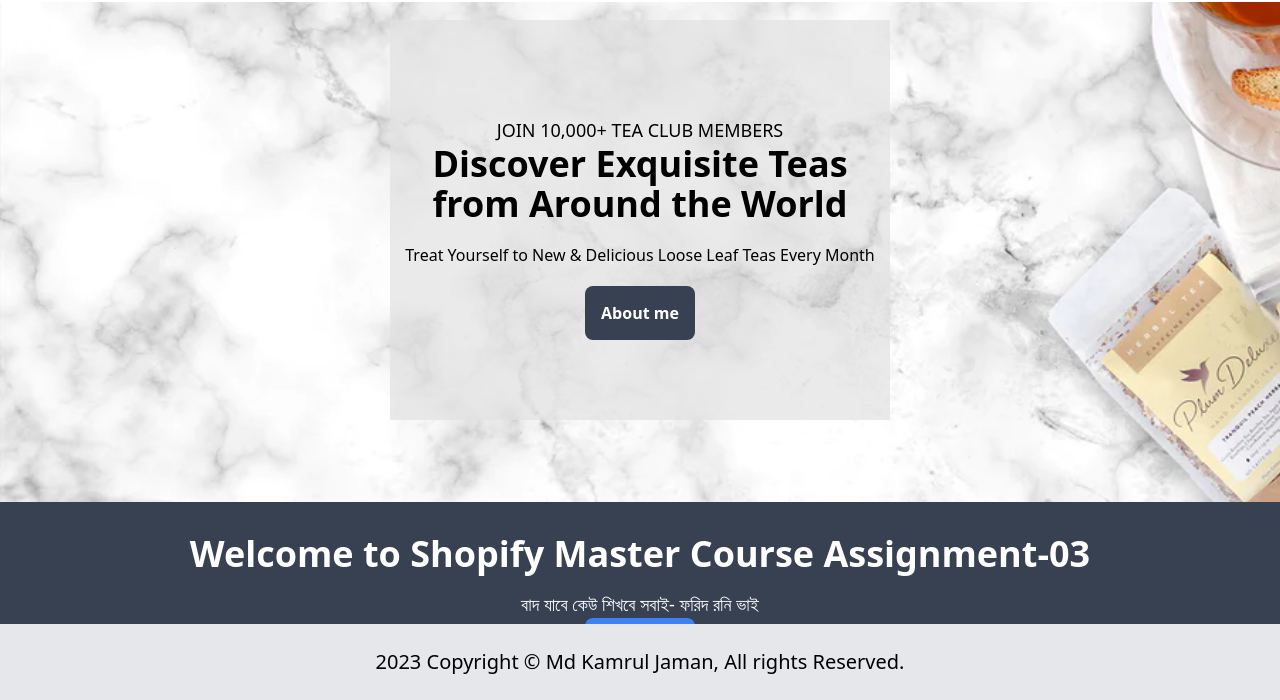
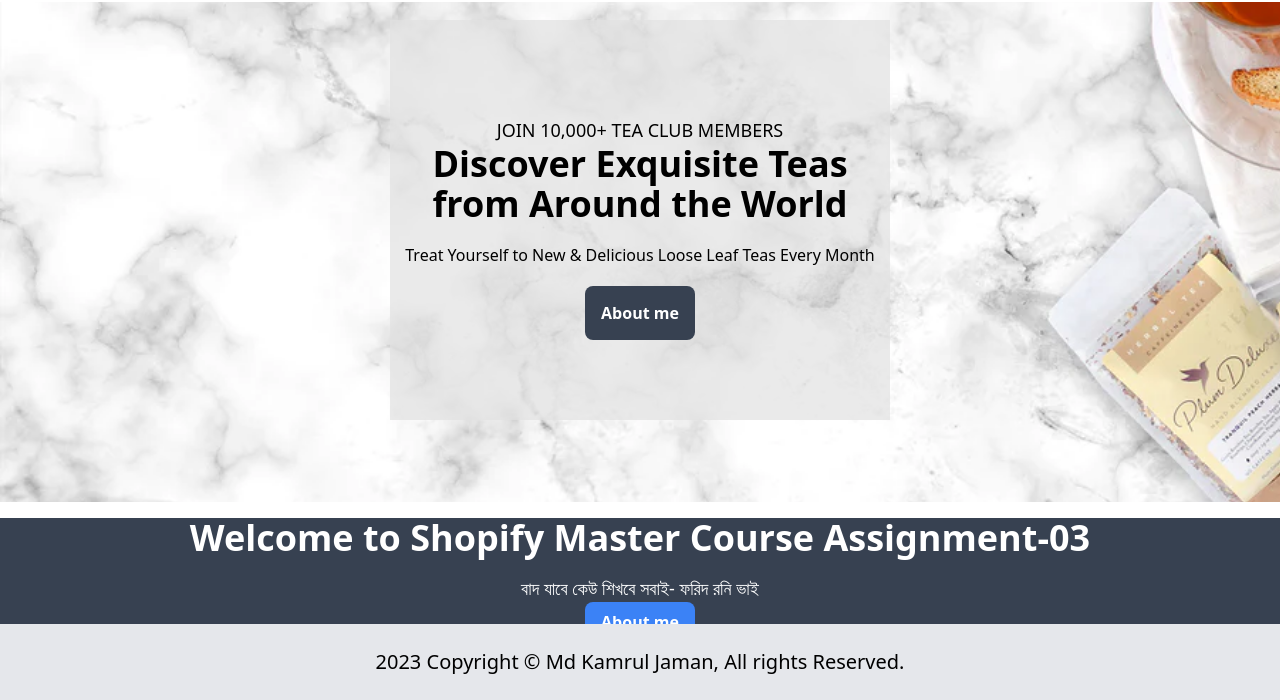
Before and after one commit to MDkamrulJaman/website, a plain HTML site: page index.html in a window 1280 px wide. Shown: the part 100-800 px from the top of the page. Drawn offline with nearby package versions, Linux system fonts and the light colour scheme.

Commit message:
change in header

```diff
--- a/index.html
+++ b/index.html
@@ -57,7 +57,7 @@
 
                                     <!-- Home Section -->
 
-  <div class="bg-gray-700 text-white py-4 ">
+  <div class="bg-gray-700 text-white py-10px ">
     <div class="container mx-auto text-center mt-4">
         <h1 class="text-4xl font-extrabold">Welcome to Shopify Master Course Assignment-03</h1>
         <p class="mt-4 text-lg">বাদ যাবে কেউ শিখবে সবাই- ফরিদ রনি ভাই</p>
```
